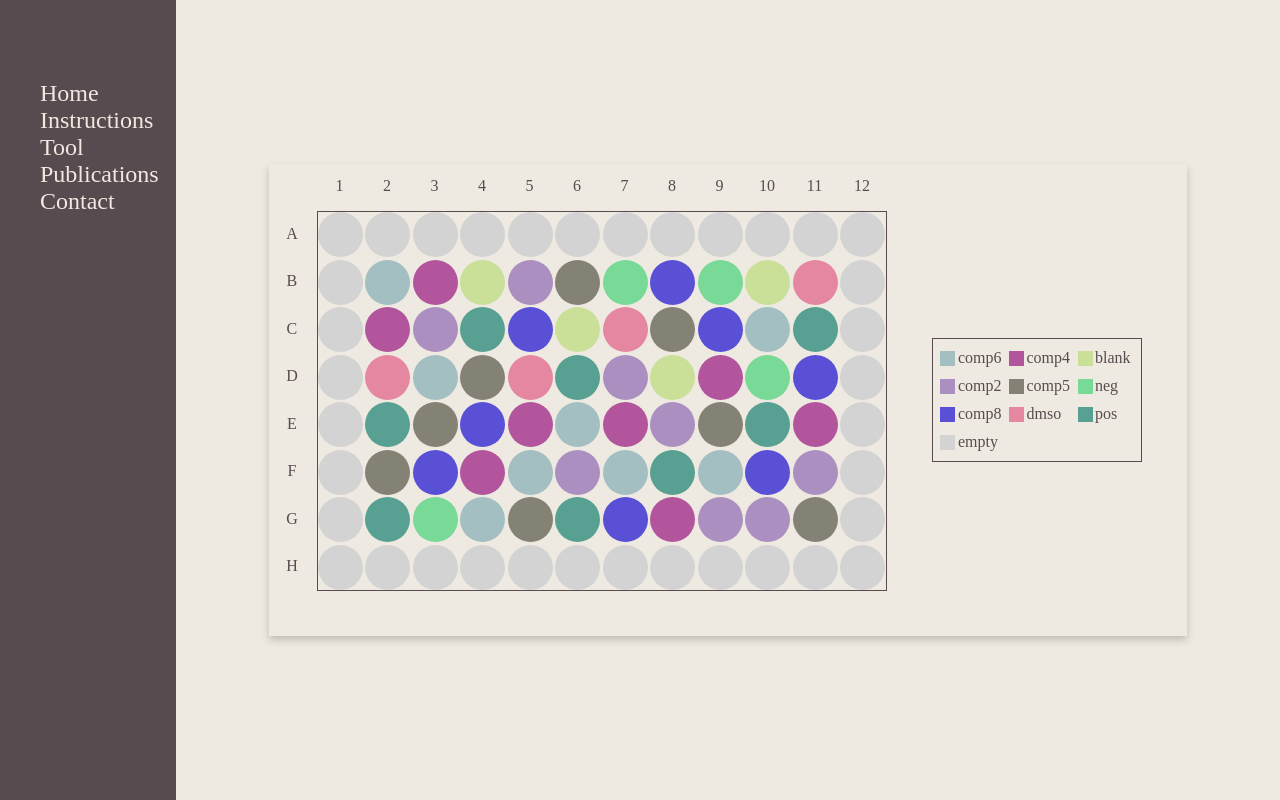
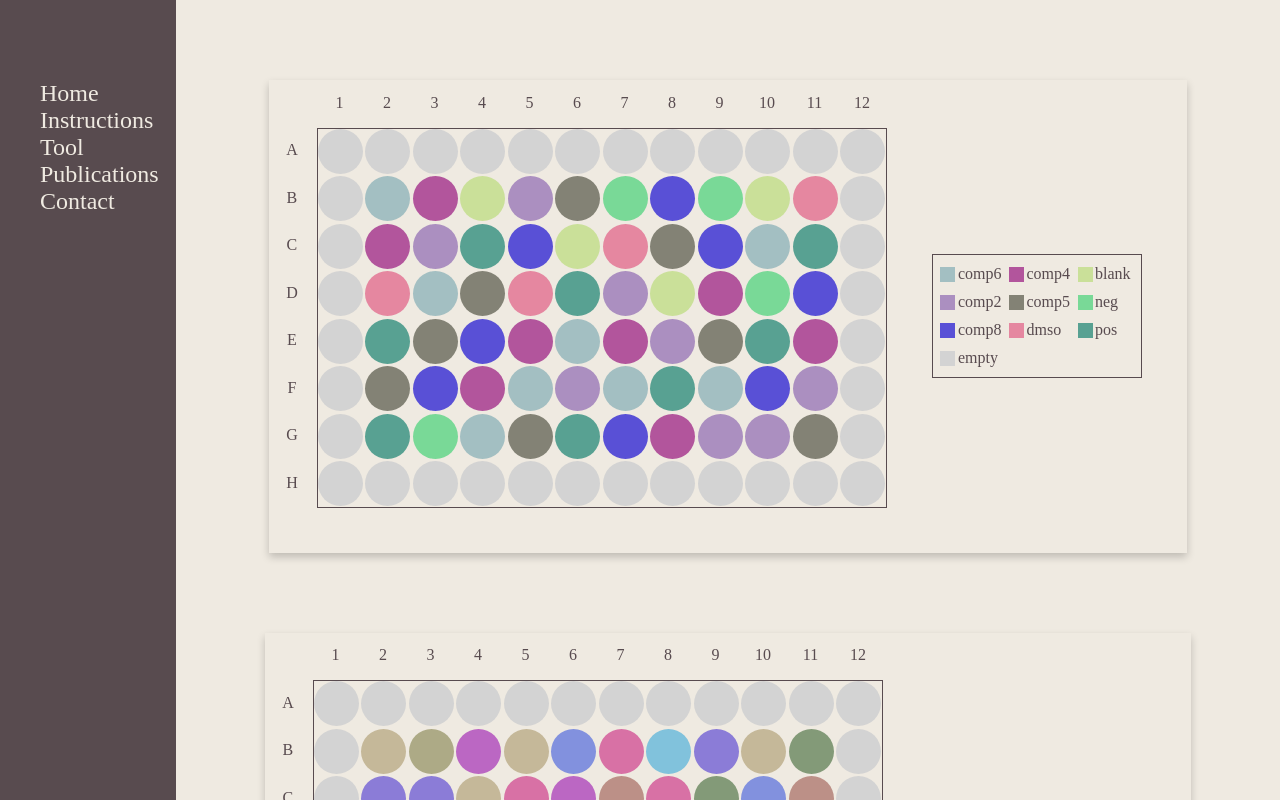
Before and after one commit to pharmbio/plaid-gui, a React (Create React App) app in the folder client/: page / in a window 1280 px wide. Built offline with nearby package versions, Linux system fonts and the light colour scheme; the HTML template or start-up script is replaced by a standard one.

Commit message:
generates plate output for an example data

```diff
--- a/client/src/components/PlateLayout/PlateLayout.jsx
+++ b/client/src/components/PlateLayout/PlateLayout.jsx
@@ -10,7 +10,6 @@ import ColorLegend from "./ColorLegend.jsx";
 const ROWS = 8;
 const COLS = 12;
 const SIZE_EMPTY_EDGES = 1;
-const DATA = output_data.slice(0, 60); // plate 1
 
 const ALPHABET = [
   "A",
@@ -60,8 +59,16 @@ const assignColorToCompound = (o, pairs, alreadyChosen) => {
     return [pairs, alreadyChosen];
   }
 };
+
+const StyledContainer = styled.div`
+  display: flex;
+  flex-direction: column;
+  height: 100vh;
+  overflow-y: scroll;
+`;
 const StyledResultLayoutContainer = styled.div`
   margin: auto;
+  margin-top: 5rem;
   display: flex;
   flex-direction: row;
   box-shadow: 0 4px 8px 0 rgba(0, 0, 0, 0.2);
@@ -107,17 +114,31 @@ const PlateLayout = () => {
     colList.push(i);
   }
 
+  const EMPTY_WELLS =
+    COLS * SIZE_EMPTY_EDGES * 2 +
+    ROWS * SIZE_EMPTY_EDGES * 2 -
+    4 * SIZE_EMPTY_EDGES;
+
+  let platesCorrespondingData = [];
+
+  for (let i = 0; i < output_data.length; i += ROWS * COLS - EMPTY_WELLS) {
+    platesCorrespondingData.push(
+      output_data.slice(i, i + ROWS * COLS - EMPTY_WELLS)
+    );
+  }
+
+  return (
+    <StyledContainer>
+      {platesCorrespondingData.map((data) => {
         let compoundToColorMap = new Map();
         let chosenColors = [EMPTY_WELL_COLOR];
-
-  DATA.forEach((o) => {
+        data.forEach((o) => {
           [compoundToColorMap, chosenColors] = assignColorToCompound(
             o,
             compoundToColorMap,
             chosenColors
           );
         });
-
         return (
           <StyledResultLayoutContainer>
             <StyledPlateWrapper rows={ROWS} cols={COLS} wellRad={45} gap={2.5}>
@@ -139,7 +160,7 @@ const PlateLayout = () => {
                 rows={ROWS}
                 cols={COLS}
                 emptyEdges={SIZE_EMPTY_EDGES}
-          data={DATA}
+                data={data}
                 alphabet={ALPHABET}
                 emptyWellColor={EMPTY_WELL_COLOR}
                 compoundToColorMap={compoundToColorMap}
@@ -156,6 +177,9 @@ const PlateLayout = () => {
             />
           </StyledResultLayoutContainer>
         );
+      })}
+    </StyledContainer>
+  );
 };
 
 export default PlateLayout;
```
Lines whose indentation alone changed are shown as unchanged.
